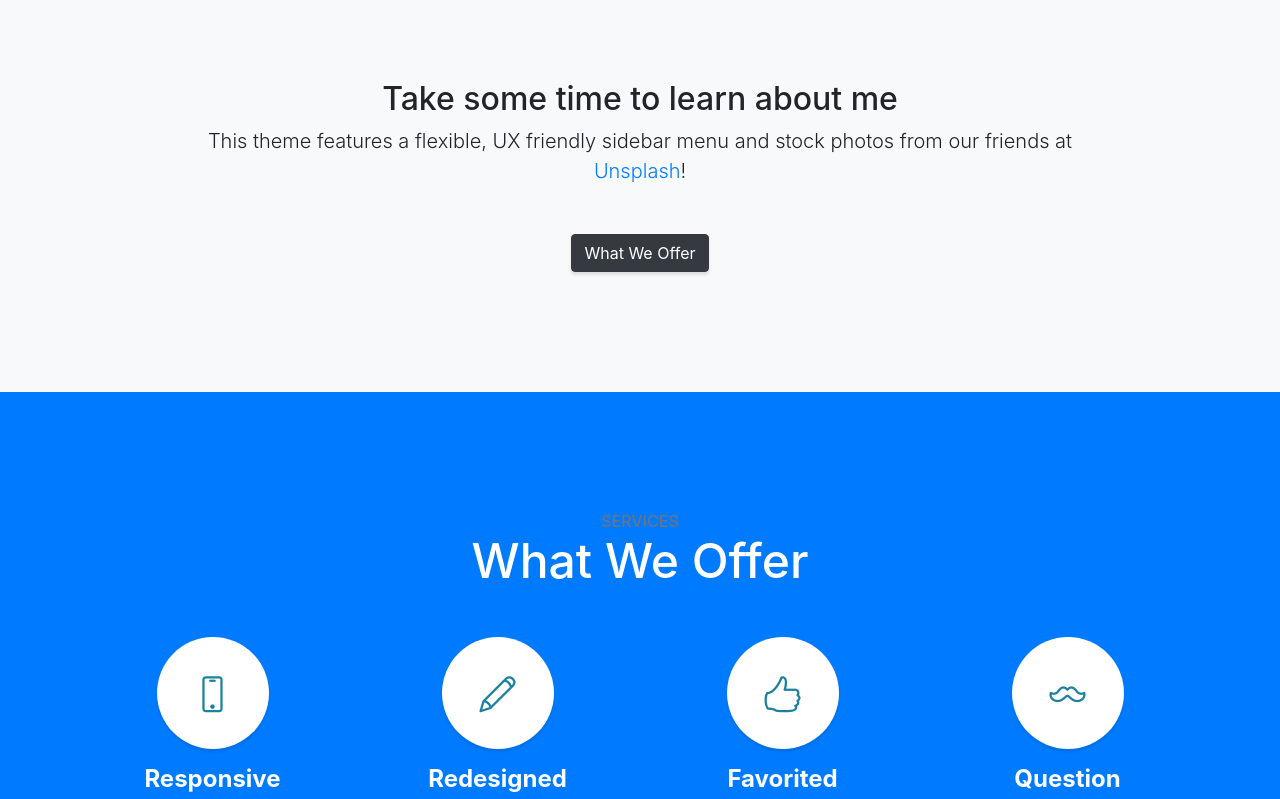
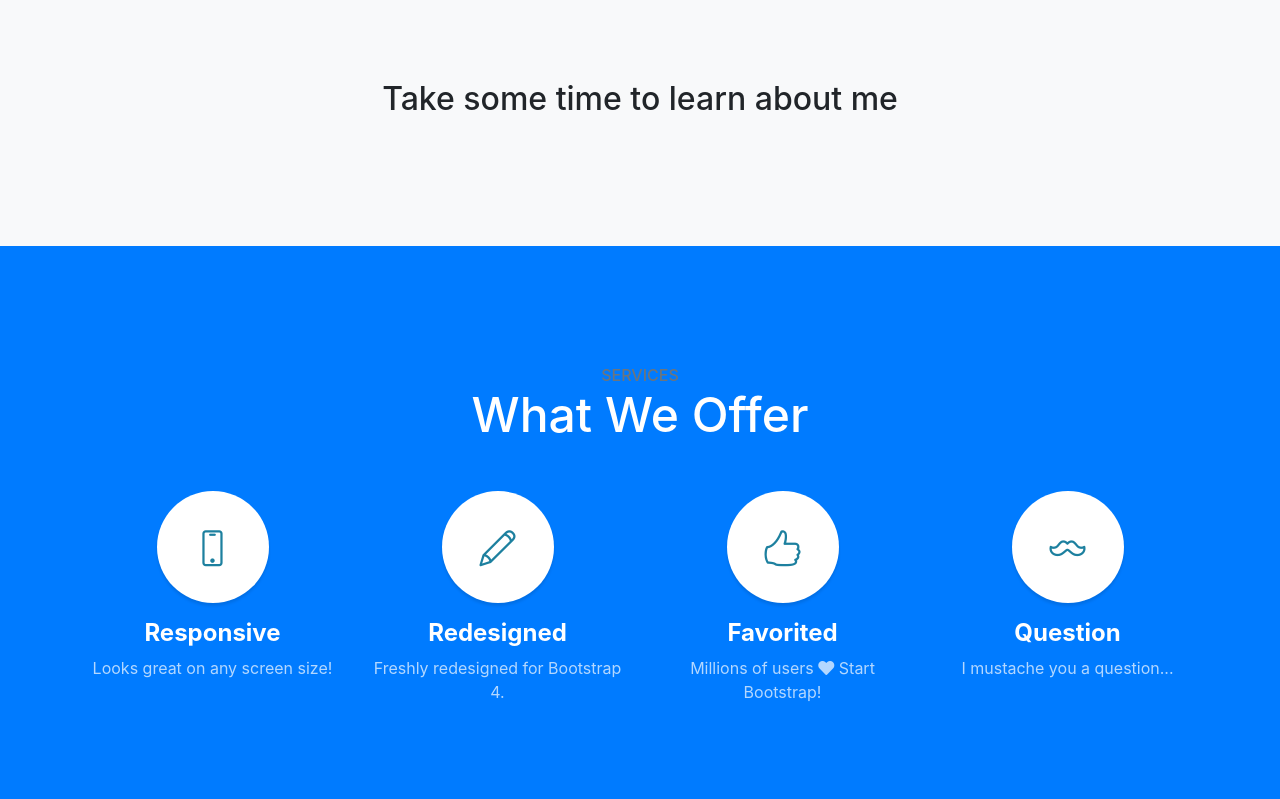
Before and after one commit to vickydanko06/Portfolio, a website with bundled scripts: page index.html in a window 1280 px wide. Shown: the part 840-1639 px from the top of the page. Built offline with nearby package versions, Linux system fonts and the light colour scheme.

Commit message:
changed about section

```diff
--- a/index.html
+++ b/index.html
@@ -64,9 +64,9 @@
       <div class="row">
         <div class="col-lg-10 mx-auto">
           <h2>Take some time to learn about me</h2>
-          <p class="lead mb-5">This theme features a flexible, UX friendly sidebar menu and stock photos from our friends at
+          <!--<p class="lead mb-5">This theme features a flexible, UX friendly sidebar menu and stock photos from our friends at
             <a href="https://unsplash.com/">Unsplash</a>!</p>
-          <a class="btn btn-dark btn-xl js-scroll-trigger" href="#services">What We Offer</a>
+          <a class="btn btn-dark btn-xl js-scroll-trigger" href="#services">What We Offer</a>-->
         </div>
       </div>
     </div>
```
